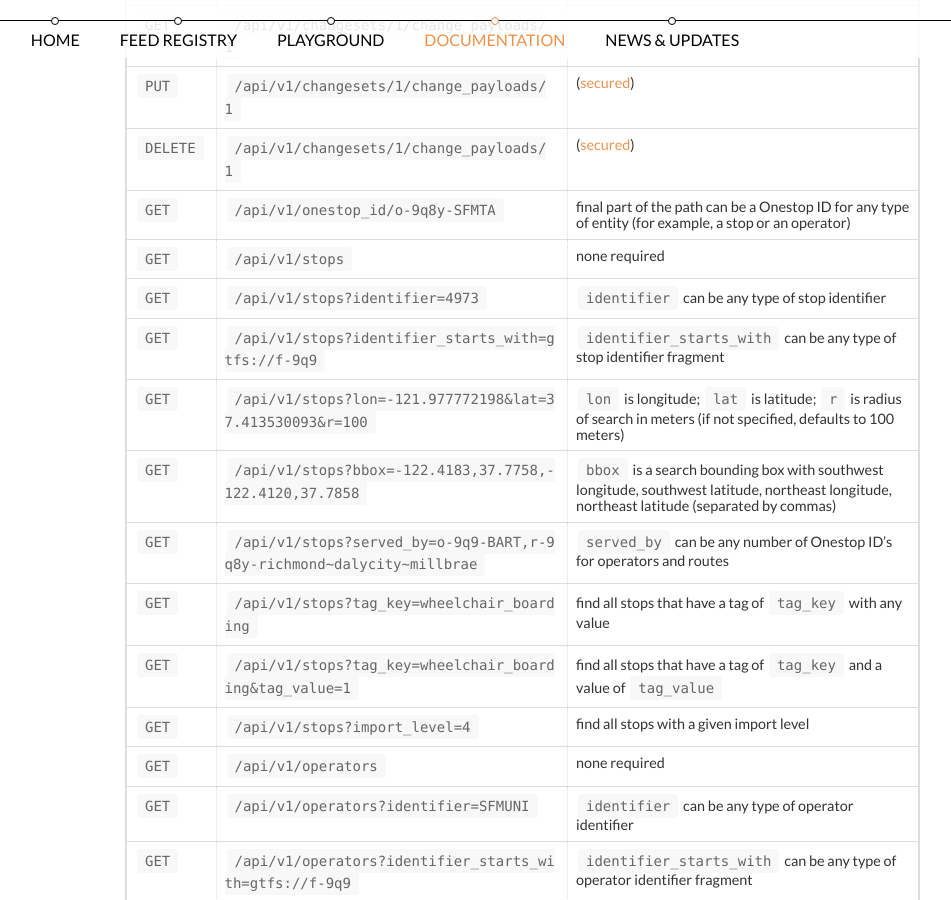
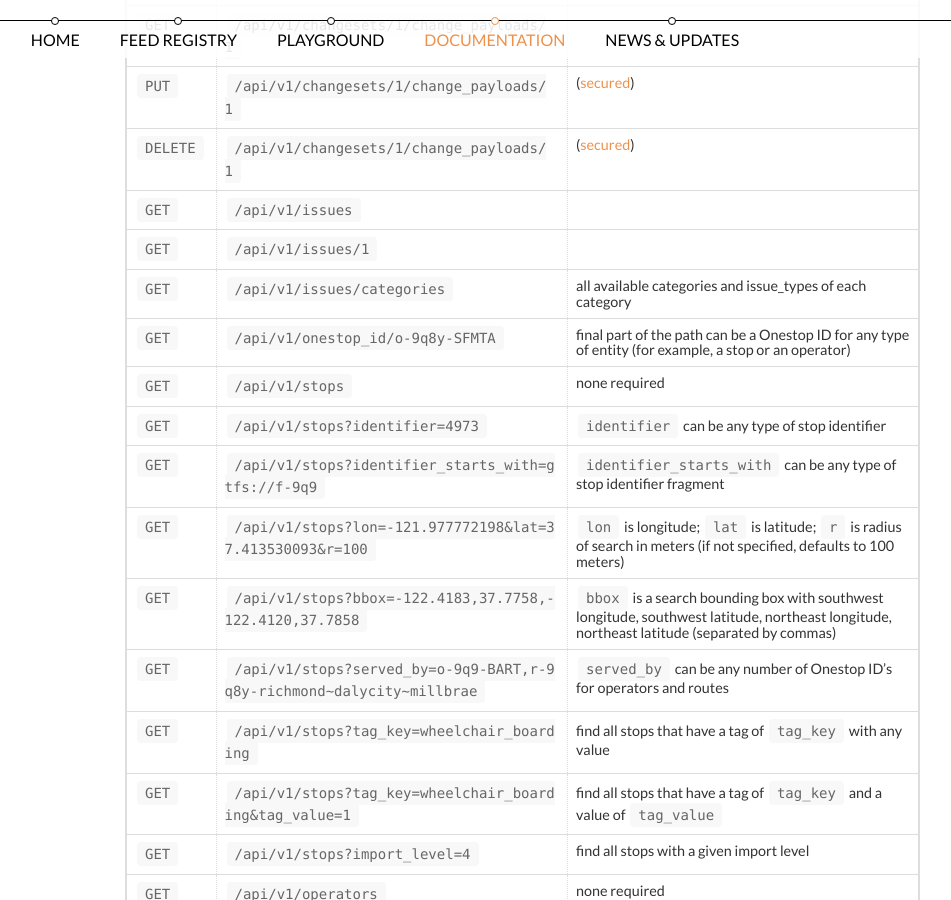
Before and after one commit to transitland/www-transit-land, a Jekyll site: the page built from documentation/datastore/api-endpoints.md, in a window 1280 px wide and 900 px high, scrolled down 1122 px. Shown: the whole window, without its empty margins (255-1206 px from the left). Built offline with Jekyll 4.4.1, drawn with Linux system fonts in a browser that asks for light colours; nearby versions of some CDN libraries.

Commit message:
adding relevant issue endpoints

```diff
--- a/documentation/datastore/api-endpoints.md
+++ b/documentation/datastore/api-endpoints.md
@@ -23,6 +23,9 @@ Method | Example URL | Parameters
 `GET` |  `/api/v1/changesets/1/change_payloads/1` |
 `PUT` |  `/api/v1/changesets/1/change_payloads/1` | ([secured](#api-authentication))
 `DELETE` |  `/api/v1/changesets/1/change_payloads/1` | ([secured](#api-authentication))
+`GET` | `/api/v1/issues` |
+`GET` | `/api/v1/issues/1` |
+`GET` | `/api/v1/issues/categories` | all available categories and issue_types of each category
 `GET` |  `/api/v1/onestop_id/o-9q8y-SFMTA` | final part of the path can be a Onestop ID for any type of entity (for example, a stop or an operator)
 `GET` |  `/api/v1/stops` | none required
 `GET` |  `/api/v1/stops?identifier=4973` | `identifier` can be any type of stop identifier
```
